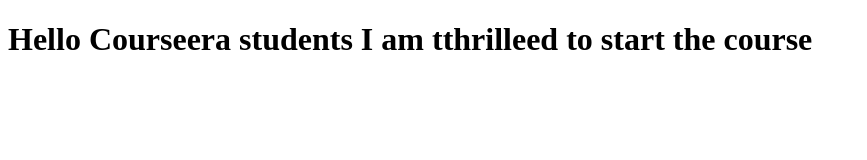
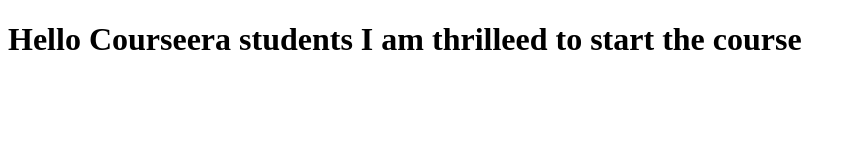
Before and after one commit to sumanteegala/suman-test, a plain HTML site: page index.html in a window 1280 px wide. Shown: the whole page, without its empty margins (0-867 px from the left). Drawn offline with Linux system fonts and the light colour scheme.

Commit message:
Second Version of Web File.

```diff
--- a/index.html
+++ b/index.html
@@ -5,6 +5,6 @@
     <title>Hello Courseera</title>
   </head>
   <body>
-    <h1>Hello Courseera students I am tthrilleed to start the course</h1>
+    <h1>Hello Courseera students I am thrilleed to start the course</h1>
   </body>
 </html>
```
